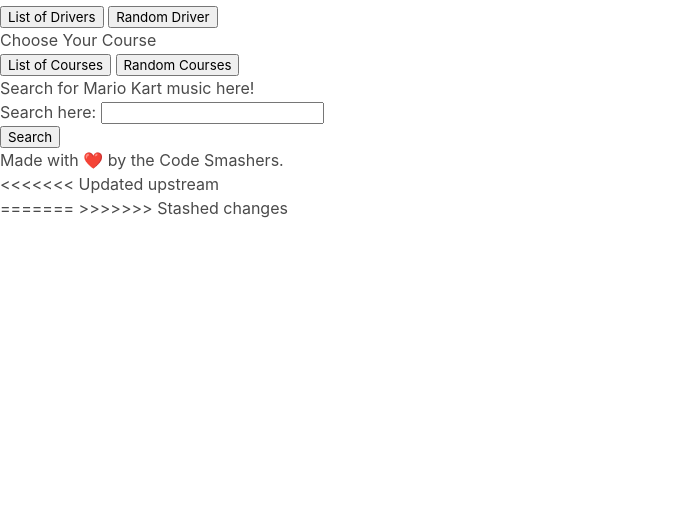
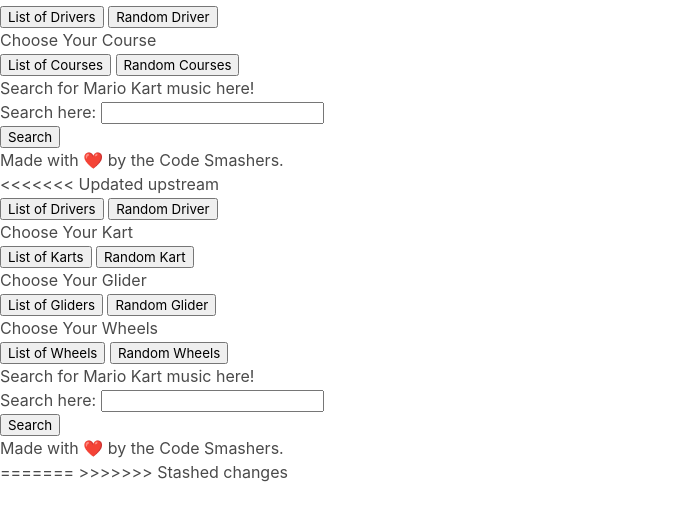
Before and after one commit to stewk033/mario-kart-randomizer, a plain HTML site: page index.html in a window 1280 px wide. Shown: the part 92-612 px from the top of the page, without its empty margins (0-690 px from the left). Drawn offline with nearby package versions, Linux system fonts and the light colour scheme; no server answers; a script that the page names is missing; files whose address does not match are found by name.

Commit message:
update api functions

```diff
--- a/index.html
+++ b/index.html
@@ -16,6 +16,7 @@
         </h1>
         <div>
             <h2>Choose Your Driver</h2>
+
             <button class="listOfDrivers">List of Drivers</button>
             <button class="randomDriver">Random Driver</button>
             <ul class="showList"></ul>
@@ -43,6 +44,41 @@
 <<<<<<< Updated upstream
         <div>
 
+
+            <button>List of Drivers</button>
+            <button>Random Driver</button>
+        </div>
+        <div>
+            <h2>Choose Your Kart</h2>
+            <button>List of Karts</button>
+            <button>Random Kart</button>
+        </div>
+        <div>
+            <h2>Choose Your Glider</h2>
+            <button>List of Gliders</button>
+            <button>Random Glider</button>
+        </div>
+        <div>
+            <h2>Choose Your Wheels</h2>
+            <button>List of Wheels</button>
+            <button>Random Wheels</button>
+        </div>
+    </header>
+
+    <div>
+        <!--add CSS class to make h2 bold-->
+        <h2>Search for Mario Kart music here!</h2>
+        <form action="assets/script.js">
+            <label for="playlistSearch">Search here:</label>
+                <input type="text" id="playlist">
+        </form>
+        <button class="playlistSearch">Search</button>
+    </div>
+
+    <footer>
+        <h2>Made with ❤️ by the Code Smashers.</h2>
+        <div>
+
         </div>
     </footer>
 =======
```
Also changed, not shown: README.md, localStorage.js (added).
